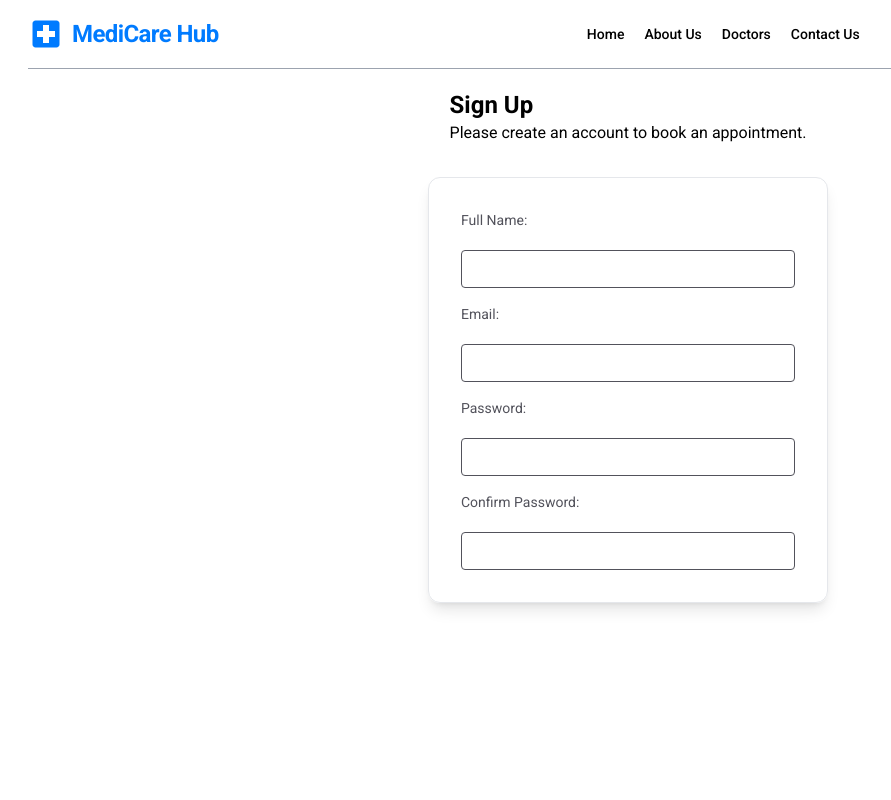
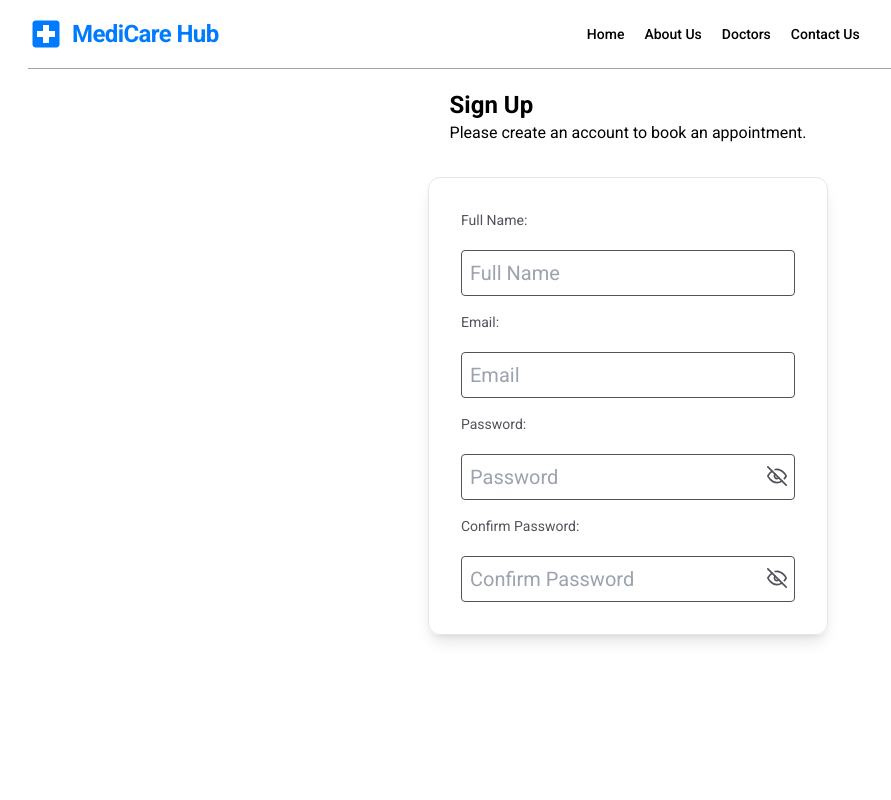
Before and after one commit to briansimiyuj/doctor-appointment-app, a React (Vite) app: page /login in a window 1280 px wide. Shown: the top 800 px of the page, without its empty margins (12-903 px from the left). Built offline with nearby package versions, Linux system fonts and the light colour scheme; a web font is replaced by a local one.

Commit message:
Signup Form 4

```diff
--- a/src/components/Login/SignUpForm.tsx
+++ b/src/components/Login/SignUpForm.tsx
@@ -1,5 +1,7 @@
-import { useContext } from "react"
+import { useContext, useState } from "react"
 import { LoginContext } from "../../context/LoginContext"
+import { BsEye } from "react-icons/bs"
+import { FiEyeOff } from "react-icons/fi"
 
 interface SignUpFormProps{
 
@@ -13,7 +15,8 @@ const SignUpForm: React.FC<SignUpFormProps> = ({ setIsSignUp }) =>{
 
     if(!context) return null
 
-    const { name, setName, email, setEmail, password, setPassword, confirmPassword, setConfirmPassword } = context
+    const { name, setName, email, setEmail, password, setPassword, confirmPassword, setConfirmPassword } = context,
+         [showPassword, setShowPassword] = useState<boolean>(false)
 
     return(
 
@@ -36,7 +39,8 @@ const SignUpForm: React.FC<SignUpFormProps> = ({ setIsSignUp }) =>{
                     type="text"
                     name="name"
                     id="name"
-                    className="w-full border border-zinc-600 rounded p-2 mt-1"
+                    className="w-full border border-zinc-600 rounded p-2 mt-1 text-xl"
+                    placeholder="Full Name"
                     value={name}
                     onChange={e=> setName(e.target.value)}
                 />
@@ -47,32 +51,58 @@ const SignUpForm: React.FC<SignUpFormProps> = ({ setIsSignUp }) =>{
                     type="email"
                     name="email"
                     id="email"
-                    className="w-full border border-zinc-600 rounded p-2 mt-1"
+                    className="w-full border border-zinc-600 rounded p-2 mt-1 text-xl"
+                    placeholder="Email"
                     value={email}
                     onChange={e=> setEmail(e.target.value)}
                 />
 
                 <label htmlFor="password">Password:</label>
 
+                <div className="relative w-full">
+
                     <input
-                    type="password"
+                        type={showPassword ? "text" : "password"}
                         name="password"
                         id="password"
-                    className="w-full border border-zinc-600 rounded p-2 mt-1"
+                        className="w-full border border-zinc-600 rounded p-2 mt-1 text-xl"
+                        placeholder="Password"
                         value={password}
                         onChange={e=> setPassword(e.target.value)}
                     />
 
+
+                    {
+
+                        showPassword ? <BsEye className="absolute right-2 top-5 cursor-pointer font-semibold text-xl" onClick={()=> setShowPassword(false)}/> : <FiEyeOff className="absolute right-2 top-4 cursor-pointer text-xl font-semibold" onClick={()=> setShowPassword(true)}/>
+
+                    }
+
+                </div>
+
+
                 <label htmlFor="confirmPassword">Confirm Password:</label>
 
+                <div className="relative w-full">
+
                     <input
-                    type="password"
+                        type={showPassword ? "text" : "password"}
                         name="confirmPassword"
                         id="confirmPassword"
-                    className="w-full border border-zinc-600 rounded p-2 mt-1"
+                        className="w-full border border-zinc-600 rounded p-2 mt-1 text-xl"
+                        placeholder="Confirm Password"
                         value={confirmPassword}
                         onChange={e=> setConfirmPassword(e.target.value)}
                     />
+
+
+                    {
+
+                        showPassword ? <BsEye className="absolute right-2 top-5 cursor-pointer font-semibold text-xl" onClick={()=> setShowPassword(false)}/> : <FiEyeOff className="absolute right-2 top-4 cursor-pointer text-xl font-semibold" onClick={()=> setShowPassword(true)}/>
+
+                    }
+
+                </div>
 
             </div>
 
```
Also changed, not shown: 1 other file (tests, documents, lock files or other folders). Lines whose indentation alone changed are shown as unchanged.
